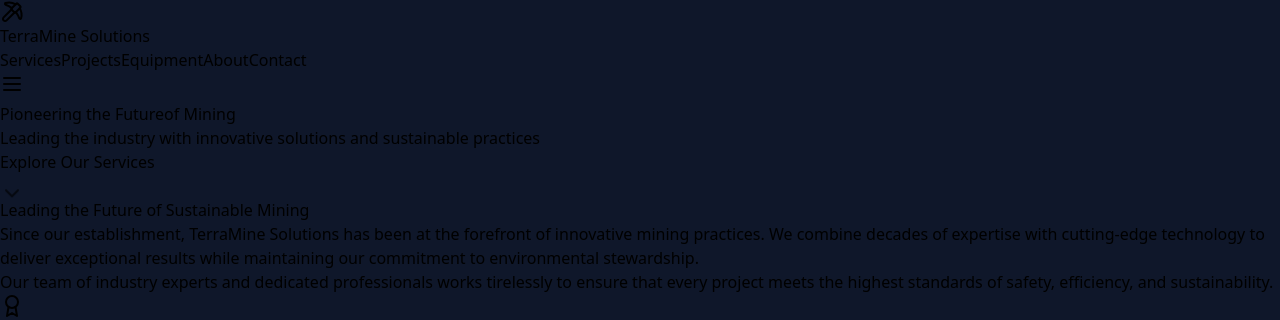
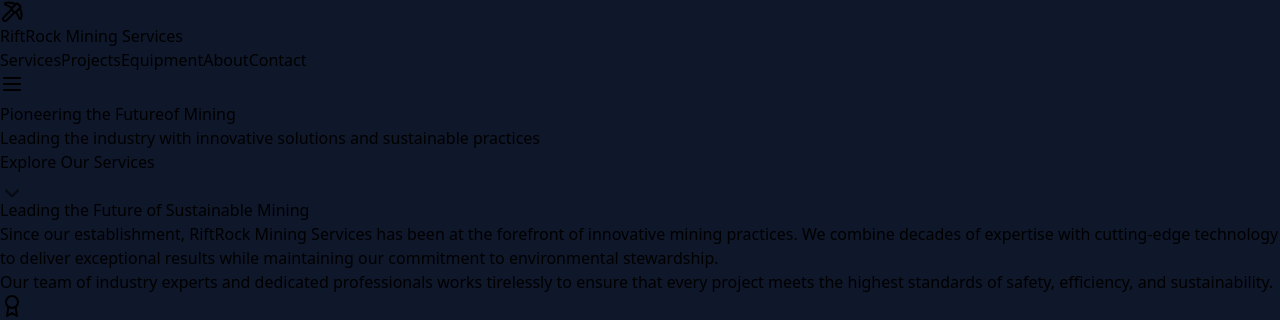
Before and after one commit to mr-robertamoah/riftrock_frontend, a React (Vite) app: page / in a window 1280 px wide. Shown: the top 320 px of the page. Built offline with nearby package versions, Linux system fonts and the light colour scheme; grey boxes are pictures that could not be loaded.

Commit message:
Replace name with RiftRock Mining Services

```diff
--- a/src/components/About.tsx
+++ b/src/components/About.tsx
@@ -31,7 +31,7 @@ export const About = () => {
               <span className="text-yellow-500"> Sustainable Mining</span>
             </h2>
             <p className="text-gray-400 mb-6">
-              Since our establishment, TerraMine Solutions has been at the forefront of
+              Since our establishment, RiftRock Mining Services has been at the forefront of
               innovative mining practices. We combine decades of expertise with cutting-edge
               technology to deliver exceptional results while maintaining our commitment to
               environmental stewardship.
--- a/src/components/Contact.tsx
+++ b/src/components/Contact.tsx
@@ -17,7 +17,7 @@ const contactInfo = [
   {
     icon: Mail,
     title: 'Email Us',
-    details: ['info@terraminesolutions.com', 'support@terraminesolutions.com']
+    details: ['info@riftrockminingservices.com', 'support@riftrockminingservices.com']
   },
   {
     icon: Clock,
--- a/src/components/Navbar.tsx
+++ b/src/components/Navbar.tsx
@@ -16,7 +16,7 @@ export const Navbar = () => {
             transition={{ duration: 0.5 }}
           >
             <Pickaxe className="h-8 w-8 text-yellow-500" />
-            <span className="text-white font-bold text-xl">TerraMine Solutions</span>
+            <span className="text-white font-bold text-xl">RiftRock Mining Services</span>
           </motion.div>
 
           <div className="hidden md:block">
```
